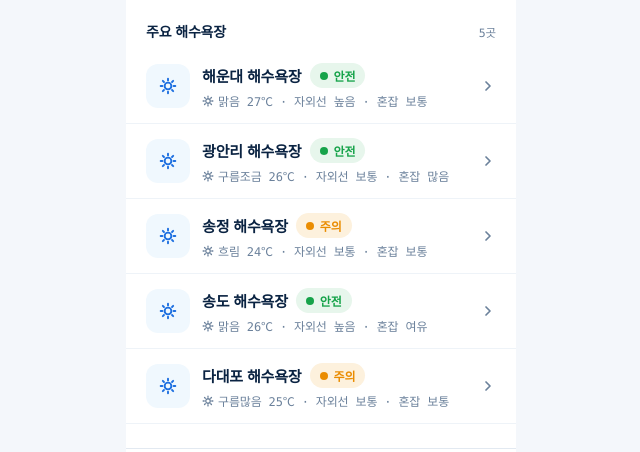
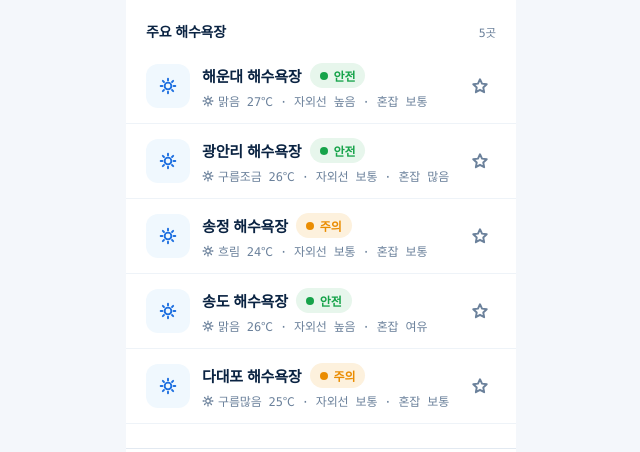
Before and after one commit to WhySoSsafy/WaveCut, a Next.js app in the folder wavecut/: page /app in a window 1280 px wide. Shown: the part 355-807 px from the top of the page, without its empty margins (319-959 px from the left). Built offline with nearby package versions, Linux system fonts and the light colour scheme; no server answers; a web font is replaced by a local one.

Commit message:
feat: add client-side favorites (no login, localStorage-backed)

```diff
--- a/wavecut/app/(mobile)/app/beach/[id]/page.tsx
+++ b/wavecut/app/(mobile)/app/beach/[id]/page.tsx
@@ -7,6 +7,7 @@ import { StatusPill } from "@/components/shared/StatusPill";
 import { ScoreGauge } from "@/components/shared/ScoreGauge";
 import { Icon } from "@/components/shared/Icon";
 import { AppOceanPanel } from "@/components/mobile/AppOceanPanel";
+import { FavoriteButton } from "@/components/mobile/FavoriteButton";
 import styles from "@/components/mobile/mobile.module.css";
 
 export function generateStaticParams() {
@@ -38,6 +39,7 @@ export default async function AppBeachDetailPage({
           </svg>
         </Link>
         <span className={styles.aBarTitle}>{beach.name}</span>
+        <FavoriteButton id={id} size={22} />
       </div>
 
       {/* Hero strip with status + score */}
--- a/wavecut/app/(mobile)/layout.tsx
+++ b/wavecut/app/(mobile)/layout.tsx
@@ -1,5 +1,6 @@
 import { AppHeader } from "@/components/mobile/AppHeader";
 import { BottomTabBar } from "@/components/mobile/BottomTabBar";
+import { FavoritesProvider } from "@/components/mobile/FavoritesProvider";
 import styles from "@/components/mobile/mobile.module.css";
 
 export default function MobileLayout({ children }: { children: React.ReactNode }) {
@@ -7,7 +8,9 @@ export default function MobileLayout({ children }: { children: React.ReactNode }
     <div className={styles.mobileFrame}>
       <div className={styles.phone}>
         <AppHeader />
-        <main className={styles.mobileContent}>{children}</main>
+        <FavoritesProvider>
+          <main className={styles.mobileContent}>{children}</main>
+        </FavoritesProvider>
         <BottomTabBar />
       </div>
     </div>
--- a/wavecut/components/mobile/AppBeachCard.tsx
+++ b/wavecut/components/mobile/AppBeachCard.tsx
@@ -2,6 +2,7 @@ import Link from "next/link";
 import type { BeachSummary } from "@/lib/api/aggregate";
 import { StatusPill } from "@/components/shared/StatusPill";
 import { Icon } from "@/components/shared/Icon";
+import { FavoriteButton } from "./FavoriteButton";
 import styles from "./mobile.module.css";
 
 export function AppBeachCard({ beach }: { beach: BeachSummary }) {
@@ -27,7 +28,7 @@ export function AppBeachCard({ beach }: { beach: BeachSummary }) {
         </div>
       </div>
 
-      <Icon name="chevron" size={16} color="var(--ink-3)" />
+      <FavoriteButton id={beach.id} size={18} />
     </Link>
   );
 }
--- /dev/null
+++ b/wavecut/components/mobile/FavoriteButton.tsx
@@ -0,0 +1,38 @@
+"use client";
+
+import { useFavorites } from "./FavoritesProvider";
+import { Icon } from "@/components/shared/Icon";
+import styles from "./mobile.module.css";
+
+interface FavoriteButtonProps {
+  id: string;
+  size?: number;
+}
+
+export function FavoriteButton({ id, size = 20 }: FavoriteButtonProps) {
+  const { toggle, isFavorite } = useFavorites();
+  const active = isFavorite(id);
+
+  function handleClick(e: React.MouseEvent) {
+    // Prevent the parent <Link> from navigating when the button is clicked
+    e.preventDefault();
+    e.stopPropagation();
+    toggle(id);
+  }
+
+  return (
+    <button
+      type="button"
+      onClick={handleClick}
+      aria-pressed={active}
+      aria-label={active ? "즐겨찾기 해제" : "즐겨찾기 추가"}
+      className={styles.aFavBtn}
+    >
+      <Icon
+        name="star"
+        size={size}
+        color={active ? "var(--caution, #F59E0B)" : "var(--ink-3, #94A3B8)"}
+      />
+    </button>
+  );
+}
--- /dev/null
+++ b/wavecut/components/mobile/FavoritesProvider.tsx
@@ -0,0 +1,59 @@
+"use client";
+
+import { createContext, useContext, useState, useEffect } from "react";
+
+const LS_KEY = "wavecut:favorites";
+
+interface FavoritesCtx {
+  favorites: string[];
+  toggle(id: string): void;
+  isFavorite(id: string): boolean;
+}
+
+const FavoritesContext = createContext<FavoritesCtx | null>(null);
+
+export function FavoritesProvider({ children }: { children: React.ReactNode }) {
+  // Start with empty array on both server and first client render (avoids hydration mismatch)
+  const [favorites, setFavorites] = useState<string[]>([]);
+
+  // Hydrate from localStorage after mount
+  useEffect(() => {
+    try {
+      const raw = localStorage.getItem(LS_KEY);
+      if (raw) setFavorites(JSON.parse(raw) as string[]);
+    } catch {
+      // localStorage unavailable — keep in-memory state
+    }
+  }, []);
+
+  // Persist to localStorage on every change (try/catch = graceful in-memory fallback)
+  useEffect(() => {
+    try {
+      localStorage.setItem(LS_KEY, JSON.stringify(favorites));
+    } catch {
+      // Storage full or blocked — app continues with in-memory state
+    }
+  }, [favorites]);
+
+  function toggle(id: string) {
+    setFavorites((prev) =>
+      prev.includes(id) ? prev.filter((x) => x !== id) : [...prev, id]
+    );
+  }
+
+  function isFavorite(id: string) {
+    return favorites.includes(id);
+  }
+
+  return (
+    <FavoritesContext.Provider value={{ favorites, toggle, isFavorite }}>
+      {children}
+    </FavoritesContext.Provider>
+  );
+}
+
+export function useFavorites(): FavoritesCtx {
+  const ctx = useContext(FavoritesContext);
+  if (!ctx) throw new Error("useFavorites must be used inside <FavoritesProvider>");
+  return ctx;
+}
--- a/wavecut/components/mobile/mobile.module.css
+++ b/wavecut/components/mobile/mobile.module.css
@@ -530,6 +530,25 @@
   line-height: 1.5;
 }
 
+/* ===== FavoriteButton ===== */
+.aFavBtn {
+  display: grid;
+  place-items: center;
+  width: 32px;
+  height: 32px;
+  border: none;
+  background: transparent;
+  cursor: pointer;
+  padding: 0;
+  flex-shrink: 0;
+  border-radius: 8px;
+  transition: background 0.12s;
+}
+
+.aFavBtn:hover {
+  background: var(--sky-50, #EFF8FF);
+}
+
 /* ===== Favorites page — empty state ===== */
 .aFavEmpty {
   display: flex;
```
Also changed, not shown: wavecut/app/(mobile)/app/favorites/page.tsx (+5 -30 lines), wavecut/components/mobile/FavoritesList.tsx (added, +52 -0 lines), 1 other file (tests, documents, lock files or other folders).
